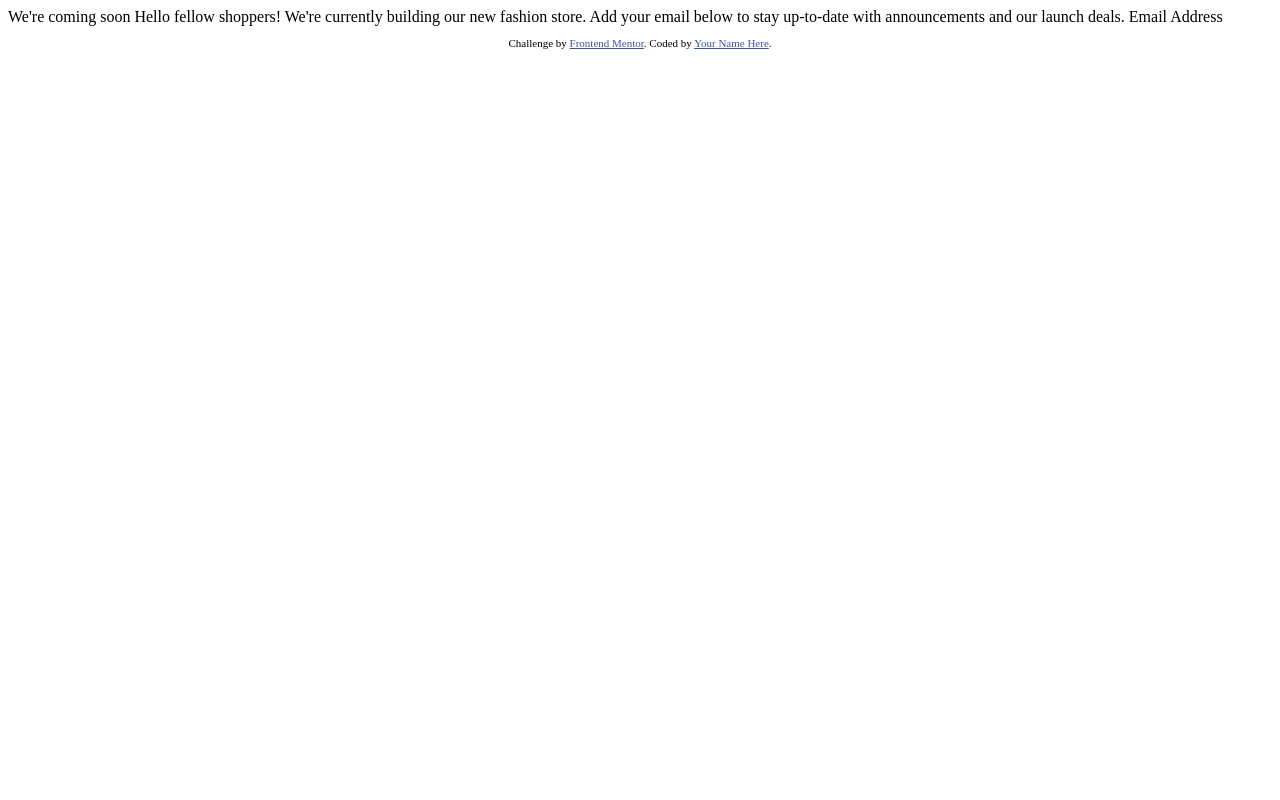
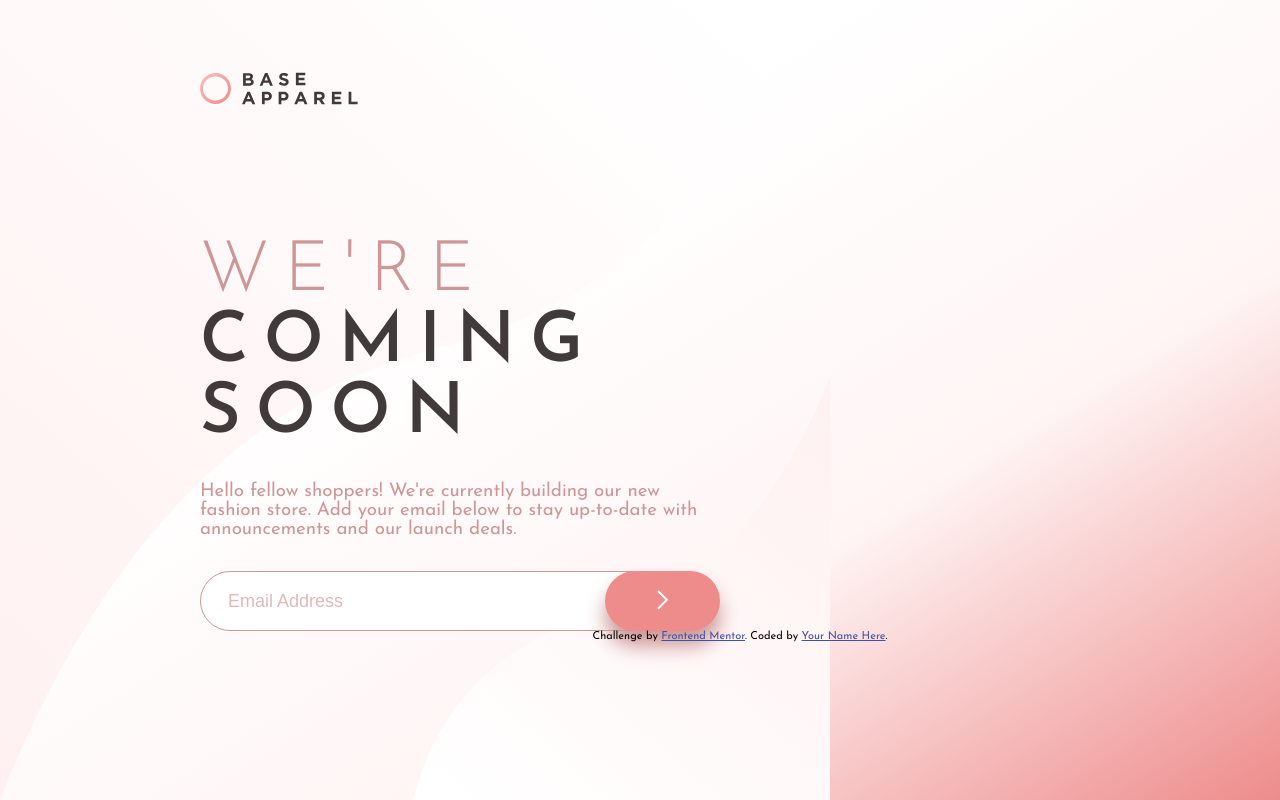
Before and after one commit to RodrigoBrasil36/Base_Apparel-Interface, a plain HTML site: page base_apparel/index.html in a window 1280 px wide. Drawn offline with Linux system fonts and the light colour scheme.

Commit message:
update base apparel
refiz todo o index e css

```diff
--- a/base_apparel/index.html
+++ b/base_apparel/index.html
@@ -1,12 +1,15 @@
 <!DOCTYPE html>
-<html lang="en">
+<html lang="pt-br">
 <head>
   <meta charset="UTF-8">
   <meta name="viewport" content="width=device-width, initial-scale=1.0"> <!-- displays site properly based on user's device -->
 
+  <link rel="stylesheet" href="./style.css">
   <link rel="icon" type="image/png" sizes="32x32" href="./images/favicon-32x32.png">
+  <link rel="preconnect" href="https://fonts.gstatic.com">
+  <link href="https://fonts.googleapis.com/css2?family=Josefin+Sans:ital,wght@0,300;0,400;0,600;1,300;1,400;1,600&display=swap" rel="stylesheet">
 
-  <title>Frontend Mentor | Base Apparel coming soon page</title>
+  <title>Base Apparel coming soon page</title>
 
   <!-- Feel free to remove these styles or customise in your own stylesheet 👍 -->
   <style>
@@ -15,14 +18,23 @@
   </style>
 </head>
 <body>
-
-  We're coming soon
-
-  Hello fellow shoppers! We're currently building our new fashion store.
-  Add your email below to stay up-to-date with announcements and our launch deals.
-
-  Email Address
-
+  <header>
+    <img src="./images/logo.svg" alt="Logo_Apparel">
+  </header>
+  <main>
+    <div class="corpo">
+      <h1>WE'RE</h1>
+      <h1>COMING <br>SOON</h1>
+      <h3>Hello fellow shoppers! We're currently building our new <br> fashion store.
+        Add your email below to stay up-to-date with <br>announcements and our launch deals.</h3>
+    </div>
+    <div class="email">
+      <input type="email" class="input_email" name="email" placeholder="Email Address" required>
+      <button>
+        <img src="./images/icon-arrow.svg" alt="img_button">
+      </button>
+    </div>
+  </main>
   <footer>
     <p class="attribution">
       Challenge by <a href="https://www.frontendmentor.io?ref=challenge" target="_blank">Frontend Mentor</a>.
--- a/base_apparel/style.css
+++ b/base_apparel/style.css
@@ -3,3 +3,69 @@
     padding: 0;
     box-sizing: border-box;
 }
+html,body{
+    height: 100%;
+    width: 100%;
+}
+body{
+    background: url("./images/bg-pattern-desktop.svg")no-repeat,linear-gradient(to bottom right, transparent,hsl(0, 0%, 100%),hsl(0, 100%, 98%),hsl(0, 74%, 74%));
+    font-family: 'Josefin Sans',sans-serif;
+    font-size: 16px;
+    padding-left: 200px;
+
+}
+header{
+    padding-top: 4.5rem;
+}
+.bg img{
+    float: right;
+}
+h1:first-child{
+    color: hsl(0, 36%, 70%);
+    font-weight: 300;
+}
+.corpo{
+    margin-top: 8rem;
+}
+h1{
+    color: hsl(0, 6%, 24%);
+    font-size: 70px;
+    font-weight: 600;
+    letter-spacing: 15px;
+}
+
+h3{
+    padding: 2rem 0rem;
+    color:hsl(0, 36%, 70%);
+    font-weight: 400;
+}
+.email{
+    display: flex;
+}
+.email input{
+    width: 460px;
+    height: 60px;
+
+    padding-left: 2.5%;
+    font-size: large;
+
+    border: solid 1px;
+    border-color: hsl(0, 36%, 70%);
+    border-radius: 2rem;
+}
+::placeholder{
+    color: hsl(0, 36%, 80%);
+}
+.email button{
+    height: 60px;
+    width: 115px;
+    background: hsl(0, 74%, 74%);
+    border-radius: 2.5rem;
+    border: none;
+    margin-left: -55px;
+    box-shadow:0px 15px 20px hsl(0, 36%, 70%);
+}
+.email button:hover{
+    cursor: pointer;
+    background: hsl(0, 80%, 86%);
+}
```
